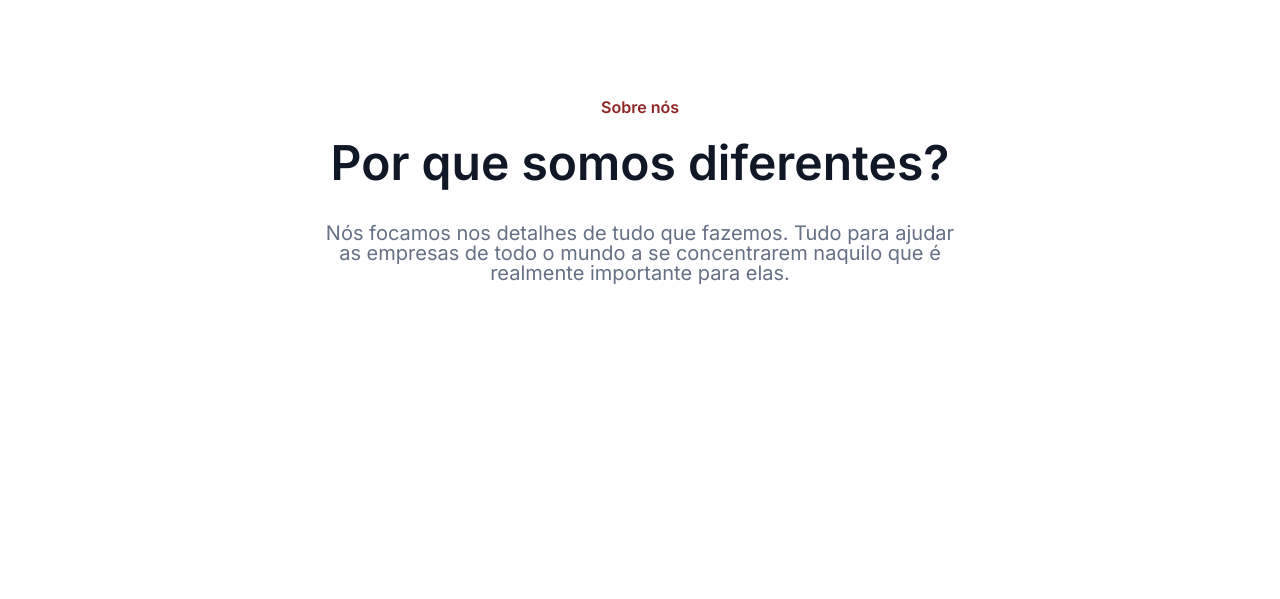
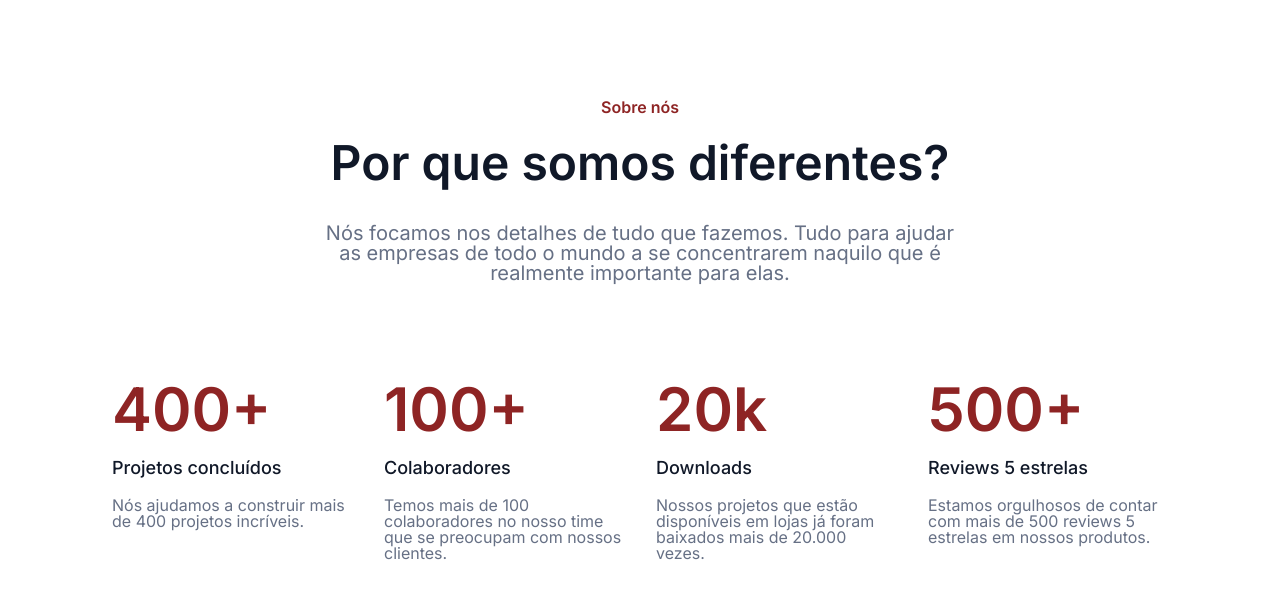
Before and after one commit to MatheusHiro/7DaysOfCode, a plain HTML site: page index.html in a window 1280 px wide. Shown: the part 75-674 px from the top of the page. Drawn offline with Linux system fonts and the light colour scheme.

Commit message:
section metrics

```diff
--- a/index.html
+++ b/index.html
@@ -59,6 +59,49 @@
         </span>
 
     </section>
+
+    <section class="metrics">
+        <div class="metrics-container">
+            <ul class="metrics-container-content">
+                <li class="metrics-container-content-item">
+                    <h2 class="metrics-title">
+                        400+
+                    </h2>
+                    <h3 class="metrics-subtitle">Projetos concluídos</h3>
+                    <p class="metrics-text">
+                        Nós ajudamos a construir mais de 400 projetos incríveis.
+                    </p>
+                </li>
+                <li class="metrics-container-content-item">
+                    <h2 class="metrics-title">
+                        100+
+                    </h2>
+                    <h3 class="metrics-subtitle">Colaboradores</h3>
+                    <p class="metrics-text">
+                        Temos mais de 100 colaboradores no nosso time que se preocupam com nossos clientes.
+                    </p>
+                </li>
+                <li class="metrics-container-content-item">
+                    <h2 class="metrics-title">
+                        20k
+                    </h2>
+                    <h3 class="metrics-subtitle">Downloads</h3>
+                    <p class="metrics-text">Nossos projetos que estão disponíveis em lojas já foram baixados mais de
+                        20.000 vezes.
+                    </p>
+                </li>
+                <li class="metrics-container-content-item">
+                    <h2 class="metrics-title">
+                        500+
+                    </h2>
+                    <h3 class="metrics-subtitle">Reviews 5 estrelas</h3>
+                    <p class="metrics-text">Estamos orgulhosos de contar com mais de 500 reviews 5 estrelas em nossos
+                        produtos.
+                    </p>
+                </li>
+            </ul>
+        </div>
+    </section>
 </body>
 
 </html>
--- /dev/null
+++ b/styles/metrics.css
@@ -0,0 +1,45 @@
+.metrics {
+    display: flex;
+    padding: 0 5rem 6rem 5rem;
+}
+
+.metrics-container {
+    display: flex;
+    align-items: flex-start;
+    flex-direction: column;
+    padding: 0 2rem;
+}
+
+.metrics-container-content {
+    display: flex;
+    align-items: flex-start;
+    gap: 2rem;
+    align-self: stretch;
+}
+
+.metrics-container-content-item {
+    display: flex;
+    flex-direction: column;
+    align-items: flex-start;
+    gap: 1.25rem;
+    flex: 1 0 0;
+}
+
+.metrics-title {
+    color: var(--red);
+    font-size: 3.75rem;
+    font-weight: 600;
+
+}
+
+.metrics-subtitle {
+    color: var(--second-font-color);
+    font-size: 1.125rem;
+    font-weight: 500;
+}
+
+.metrics-text {
+    color: var(--primary-font-color);
+    font-size: 1rem;
+    font-weight: 400;
+}
--- a/styles/styles.css
+++ b/styles/styles.css
@@ -1,6 +1,7 @@
 @import url('https://fonts.googleapis.com/css2?family=Inter:wght@400;500;600&display=swap');
 @import url("header.css");
 @import url("buttons.css");
+@import url("metrics.css");
 
 :root {
     --main-color: #FFFFFF;
```
